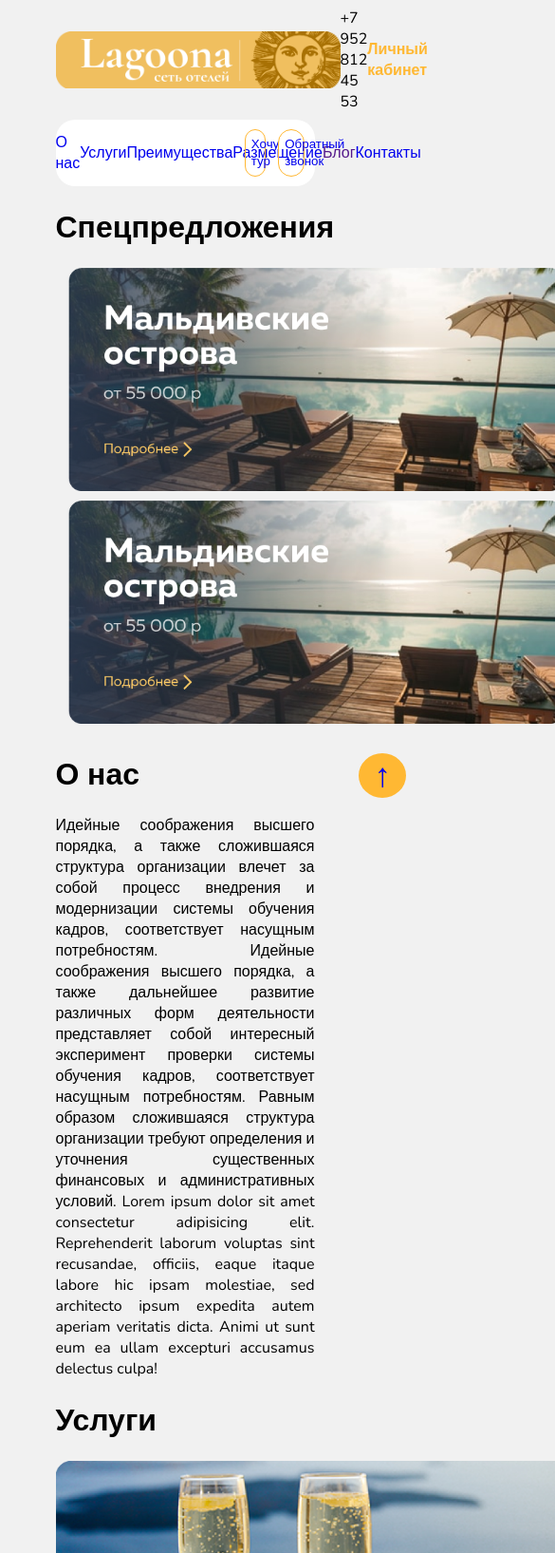
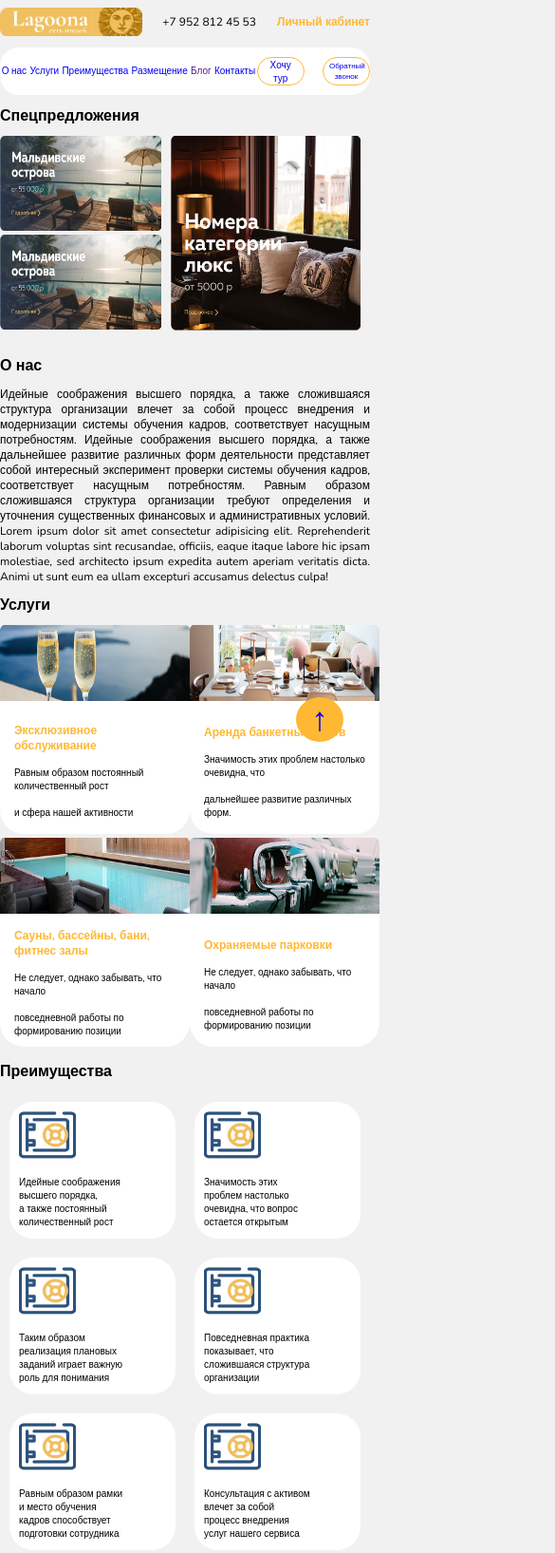
Before and after one commit to kagarmanov/practice, a plain HTML site: page pr/index.html in a window 390 px wide. Shown: the top 1635 px of the page at 95% size, 585 px wide, since content can reach past the window. Drawn offline with nearby package versions, Linux system fonts and the light colour scheme.

Commit message:
Add files via upload

```diff
--- a/pr/styles/style.css
+++ b/pr/styles/style.css
@@ -25,7 +25,7 @@ color: #ffb833;
 }
 
 .head-div{
-    width: 500px;
+width: 500px;
 display: flex;
 align-items: center;
 justify-content: space-between;
@@ -350,3 +350,163 @@ display: grid;
 grid-template-rows: 1fr 1fr 1fr 1fr 1fr;
 margin-left: 90%;
 }
+
+@media screen and (max-width:768px){
+h1{
+font-size: 16px;
+}
+
+body{
+margin-right: 0%;
+margin-left: 0%;
+width: 100%;
+}
+header{
+width: 100%;
+font-size: 12px;
+}
+
+header img{
+width: 150px;
+}
+
+.head-div{
+width: 270px;
+}
+
+.nav-contain{
+font-size: 10px;
+height: 50px;
+}
+.btn-tour{
+height: 30px;
+width: 50px;
+font-size: 10px;
+margin-left: 0%;
+}
+
+.btn-contacts{
+margin-left: 0%;
+height: 30px;
+width: 50px;
+font-size: 8px;
+}
+
+.prom-img-1{
+width: 170px;
+height: 100px;
+}
+.prom-img-2{
+margin-left: 40%;
+width: 200px;
+height: 205px;
+}
+
+.promotions-1{
+width: 100px;
+height: 50px;
+}
+.promotions-container{
+    height: 220px;
+    width: 160px;
+    margin-left: 0;
+}
+.text-onas{
+font-size: 12px;
+}
+
+.service{
+font-size: 10px;
+width: 200px;
+height: 220px;
+}
+.service-text b{
+font-size: 12px;
+}
+
+.service img{
+width: 200px;
+height: 80px;
+}
+.advantages{
+font-size: 10px;
+}
+
+.advantages-contain{
+display: grid;
+grid-template-columns: 1fr 1fr;
+}
+.advantages img{
+width: 60px;
+height: 50px;
+}
+
+.hotel-text{
+padding: 10px;
+}
+.hot{
+width: 390px;
+}
+.hotel{
+width: 390px;
+}
+.hotels-container{
+display: grid;
+grid-template-columns: 1fr ;
+}
+
+.poisk-container{
+width: 360px;
+padding: 15px;
+display: grid;
+grid-template-columns: 1fr 1fr ;
+}
+.poisk{
+border-bottom: 1px solid rgb(194, 190, 190);
+}
+
+.text-contact-1{
+font-size:10px;
+}
+
+.text-contact{
+    font-size:10px;
+}
+.text-contact-2{
+    font-size:10px;
+}
+.text-contact-3{
+    font-size:10px;
+}
+
+.contact-contain img{
+width: 200px;
+height: 200px;
+}
+.contact-contain{
+padding: 5px;
+}
+
+.contact-contain b{
+    font-size: 12px;
+}
+
+footer{
+padding: 10px;
+width: 390px;
+height: 250px;
+}
+.text-footer-1{
+font-size: 10px;
+}
+.text-footer-2{
+font-size: 10px;
+}
+.socnetw{
+margin-left: 50%;
+}
+.btn-to-header{
+top: 87%;
+left: 80%;
+}
+}
```
